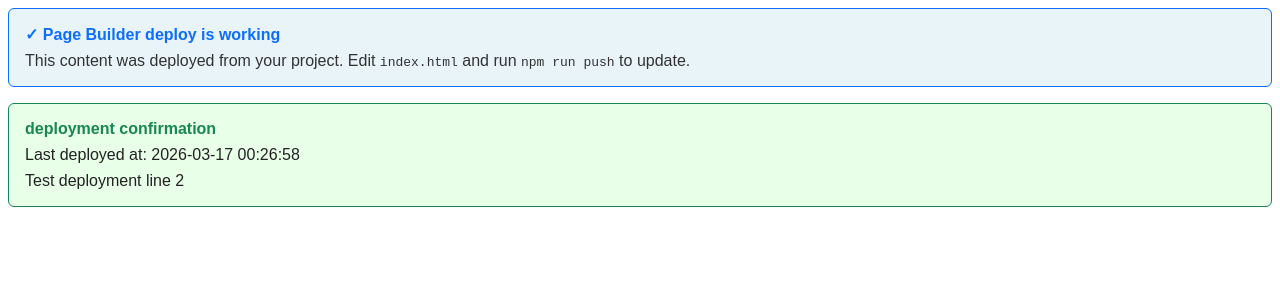
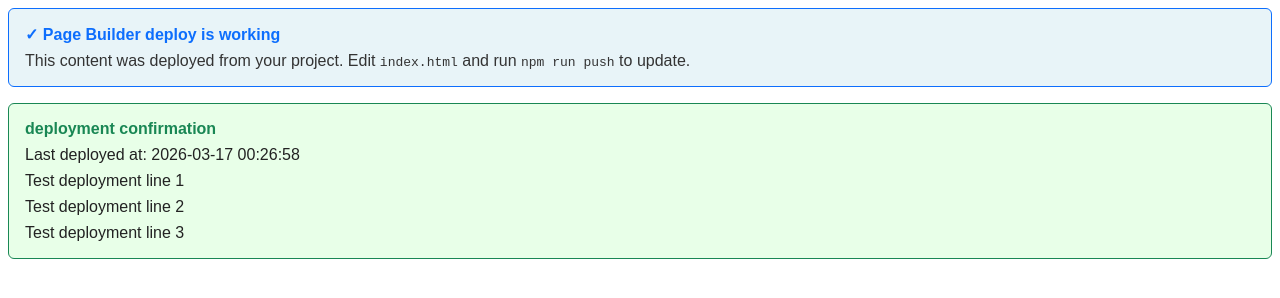
Before and after one commit to upexm/gravel-road-go, a website: page index.html in a window 1280 px wide. Drawn offline with Linux system fonts and the light colour scheme.

Commit message:
Add deployment lines 1–3 to confirmation block
Made-with: Cursor

```diff
--- a/index.html
+++ b/index.html
@@ -11,7 +11,9 @@
     Last deployed at:
     <span id="deployment-confirmation-timestamp"></span>
   </p>
+  <p style="margin: 0.5rem 0 0; color: #222;">Test deployment line 1</p>
   <p style="margin: 0.5rem 0 0; color: #222;">Test deployment line 2</p>
+  <p style="margin: 0.5rem 0 0; color: #222;">Test deployment line 3</p>
 </div>
 
 <script>
```
